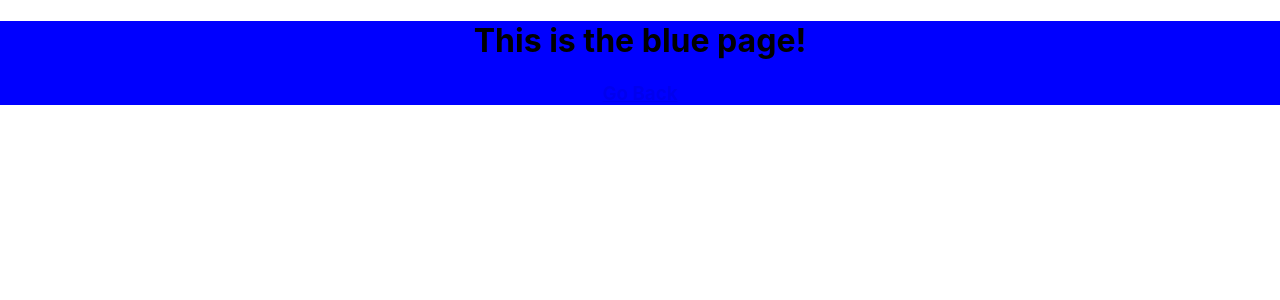
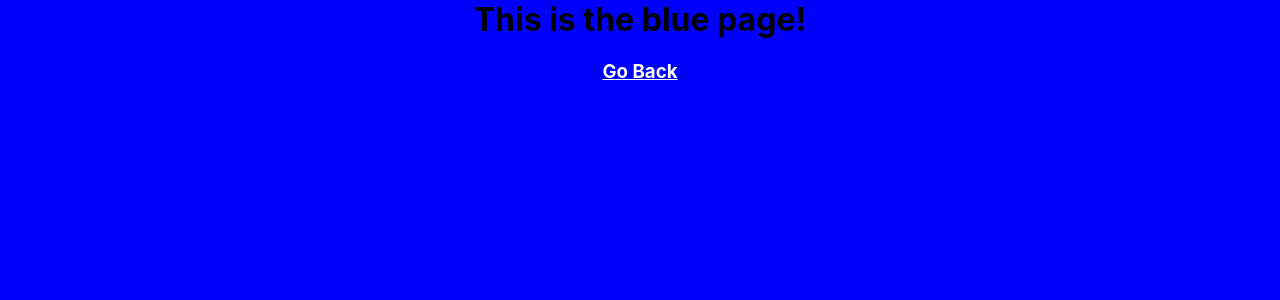
Before and after one commit to jlh040/react-router-color-factory, a React (Create React App) app: page /colors/blue in a window 1280 px wide. Shown: the top 300 px of the page. Built offline with nearby package versions, Linux system fonts and the light colour scheme.

Commit message:
removed the margin from the top of the h1 to get rid of the white strip showing up

```diff
--- a/src/App.css
+++ b/src/App.css
@@ -1,3 +1,4 @@
-.App {
+html, body, #root, .App {
   text-align: center;
+  height: 100%
 }
--- /dev/null
+++ b/src/ColorPage.css
@@ -0,0 +1,11 @@
+.ColorPage {
+    height: 100%;
+}
+
+.ColorPage h1 {
+    margin-top: 0;
+}
+
+.ColorPage a {
+    color: white;
+}
--- a/src/ColorPage.js
+++ b/src/ColorPage.js
@@ -1,12 +1,13 @@
 import React from 'react';
 import { useParams, Link } from 'react-router-dom';
+import './ColorPage.css';
 
 const ColorPage = ({ colorsArr }) => {
   const { color: colorName } = useParams();
   const [{ value: colorVal }] = colorsArr.filter(colorObj => colorObj.name === colorName);
 
   return (
-    <div style={{backgroundColor: colorVal}}>
+    <div className="ColorPage" style={{backgroundColor: colorVal}}>
       <h1>This is the {colorName} page!</h1>
       <h3><Link to="/colors">Go Back</Link></h3>
     </div>
```
